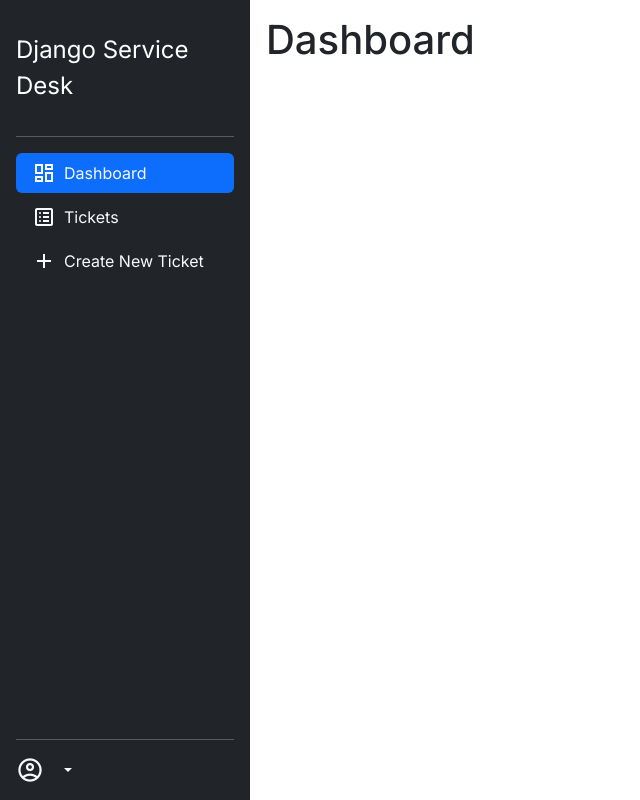
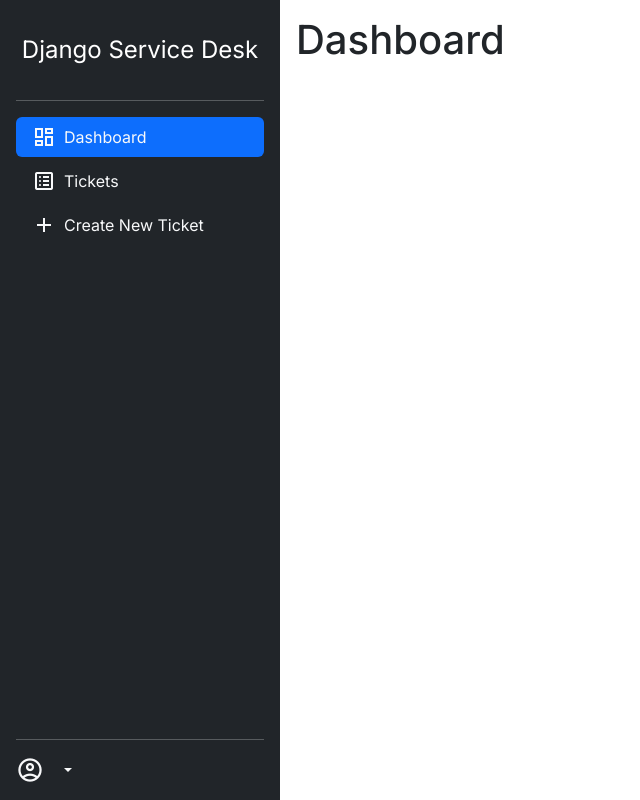
Before and after one commit to vbrothanek/django_service_desk, a Django app: page /service-desk/dashboard/ in a window 1280 px wide. Shown: the whole page, without its empty margins (0-640 px from the left). Run offline with Django 5.2, Linux system fonts and the light colour scheme; parts of the project's set-up code (start-up, migrations or seed data) failed here and were passed over; some libraries are stand-ins or nearby versions.

Commit message:
Edited standart width for mobile and desktop.

```diff
--- a/service_desk/static/service_desk/css/style.css
+++ b/service_desk/static/service_desk/css/style.css
@@ -23,7 +23,12 @@ body {
   to { opacity: 1; }
 }
 
-.custom-sidebar {
-    min-width: 250px;
-    width: 250px;
+@media (min-width: 992px) {
+    .custom-sidebar {
+        min-width: 280px;
+        width: 280px;
+        position: sticky;
+        top: 0;
+        align-self: flex-start;
+    }
 }
```
